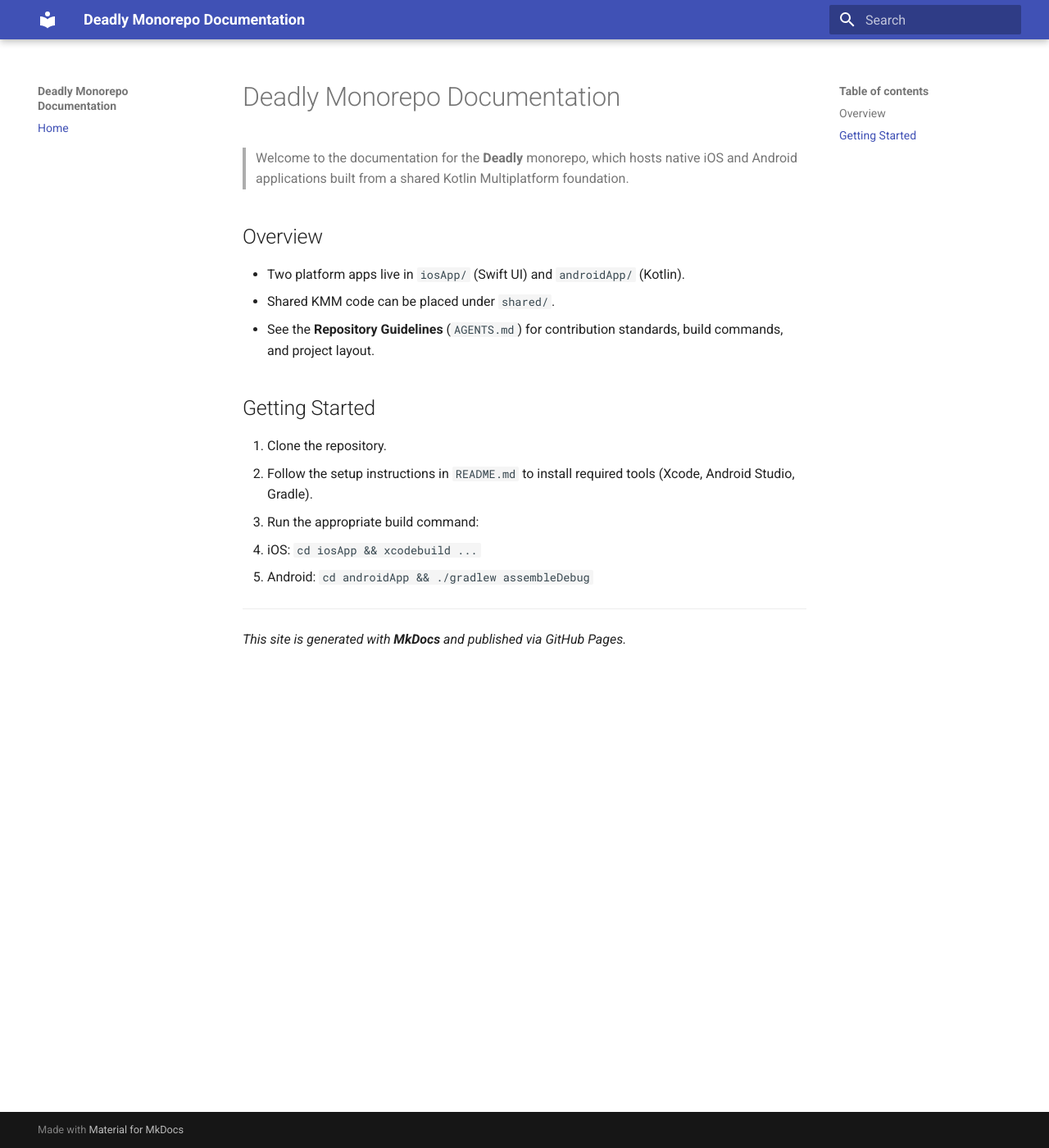
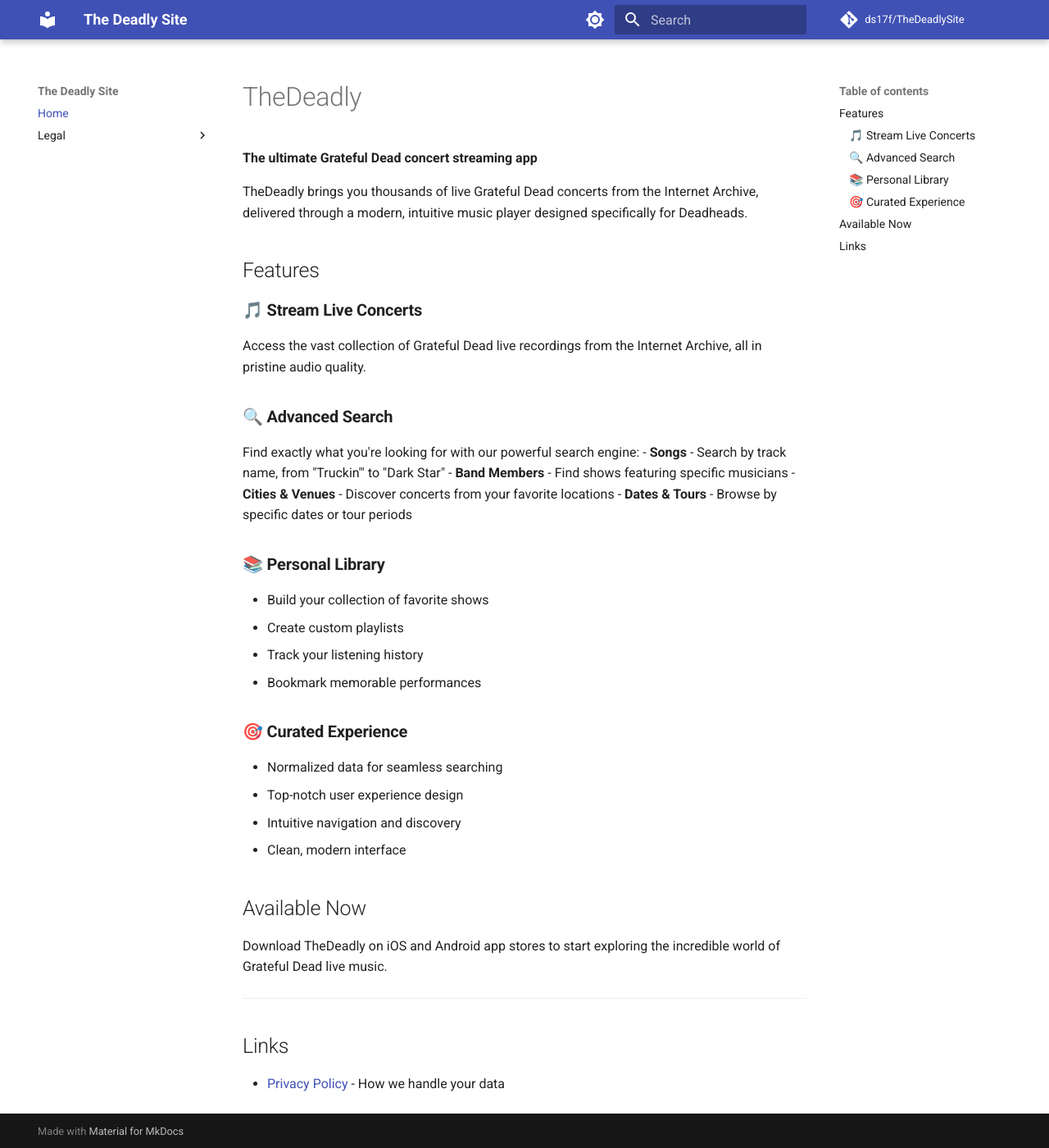
Before and after one commit to ds17f/deadly-monorepo, an MkDocs documentation site: the page built from docs/docs/index.md, in a window 1280 px wide and 1400 px high. Shown: the whole window at 82% size. Built offline with MkDocs 1.6.1 and Material for MkDocs 9.7.7, drawn with Linux system fonts in a browser that asks for light colours; comment, search, counter and statistics services are not loaded.

Commit message:
fix(docs): Copy docs from other project

```diff
--- /dev/null
+++ b/docs/docs/index.md
@@ -0,0 +1,39 @@
+# TheDeadly
+
+**The ultimate Grateful Dead concert streaming app**
+
+TheDeadly brings you thousands of live Grateful Dead concerts from the Internet Archive, delivered through a modern, intuitive music player designed specifically for Deadheads.
+
+## Features
+
+### 🎵 **Stream Live Concerts**
+Access the vast collection of Grateful Dead live recordings from the Internet Archive, all in pristine audio quality.
+
+### 🔍 **Advanced Search**
+Find exactly what you're looking for with our powerful search engine:
+- **Songs** - Search by track name, from "Truckin'" to "Dark Star"
+- **Band Members** - Find shows featuring specific musicians
+- **Cities & Venues** - Discover concerts from your favorite locations
+- **Dates & Tours** - Browse by specific dates or tour periods
+
+### 📚 **Personal Library**
+- Build your collection of favorite shows
+- Create custom playlists
+- Track your listening history
+- Bookmark memorable performances
+
+### 🎯 **Curated Experience**
+- Normalized data for seamless searching
+- Top-notch user experience design
+- Intuitive navigation and discovery
+- Clean, modern interface
+
+## Available Now
+
+Download TheDeadly on iOS and Android app stores to start exploring the incredible world of Grateful Dead live music.
+
+---
+
+## Links
+
+- [Privacy Policy](privacy.md) - How we handle your data
--- a/docs/mkdocs.yml
+++ b/docs/mkdocs.yml
@@ -1,11 +1,30 @@
-site_name: Deadly Monorepo Documentation
+site_name: The Deadly Site
+site_url: https://docs.thedeadly.app/
+repo_url: https://github.com/ds17f/TheDeadlySite
+repo_name: ds17f/TheDeadlySite
+
 nav:
   - Home: index.md
+  - Legal:
+      - Grateful Dead Streaming Rights: gd-streaming-rights.md
+      - Privacy: privacy.md
 theme:
   name: material
+  palette:
+    - scheme: default
+      primary: indigo
+      accent: indigo
+      toggle:
+        icon: material/brightness-7
+        name: Switch to dark mode
+    - scheme: slate
+      primary: indigo
+      accent: indigo
+      toggle:
+        icon: material/brightness-4
+        name: Switch to light mode
+
 markdown_extensions:
   - admonition
-  - toc:
-      permalink: true
-  - footnotes
-docs_dir: src
+  - pymdownx.details
+  - pymdownx.superfences
--- a/docs/src/index.md
+++ /dev/null
@@ -1,19 +0,0 @@
-# Deadly Monorepo Documentation
-
-> Welcome to the documentation for the **Deadly** monorepo, which hosts native iOS and Android applications built from a shared Kotlin Multiplatform foundation.
-
-## Overview
-- Two platform apps live in `iosApp/` (Swift UI) and `androidApp/` (Kotlin).
-- Shared KMM code can be placed under `shared/`.
-- See the **Repository Guidelines** (`AGENTS.md`) for contribution standards, build commands, and project layout.
-
-## Getting Started
-1. Clone the repository.
-2. Follow the setup instructions in `README.md` to install required tools (Xcode, Android Studio, Gradle).
-3. Run the appropriate build command:
-   - iOS: `cd iosApp && xcodebuild ...`
-   - Android: `cd androidApp && ./gradlew assembleDebug`
-
----
-
-*This site is generated with **MkDocs** and published via GitHub Pages.*
```
Also changed, not shown: docs/README.md (added, +1 -0 lines), docs/docs/gd-streaming-rights.md (added, +70 -0 lines), docs/docs/privacy.md (added, +45 -0 lines), docs/requirements.txt (+9 -2 lines), 3 other files.
